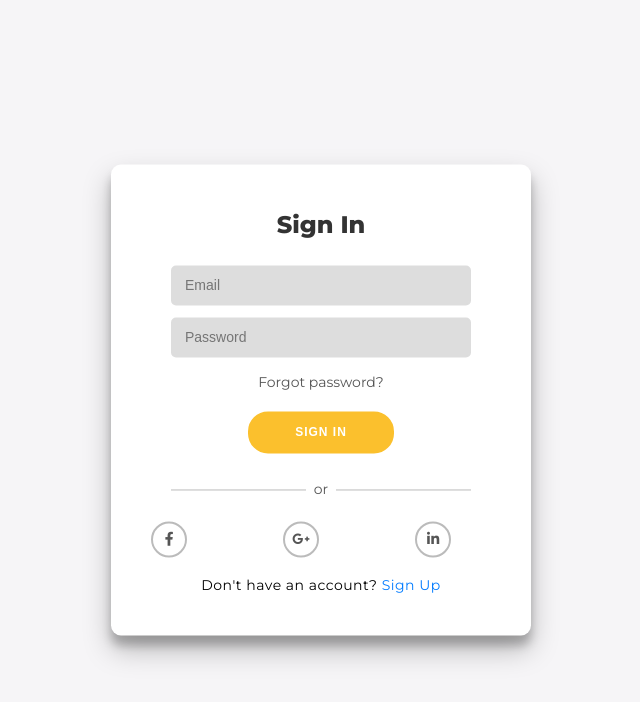
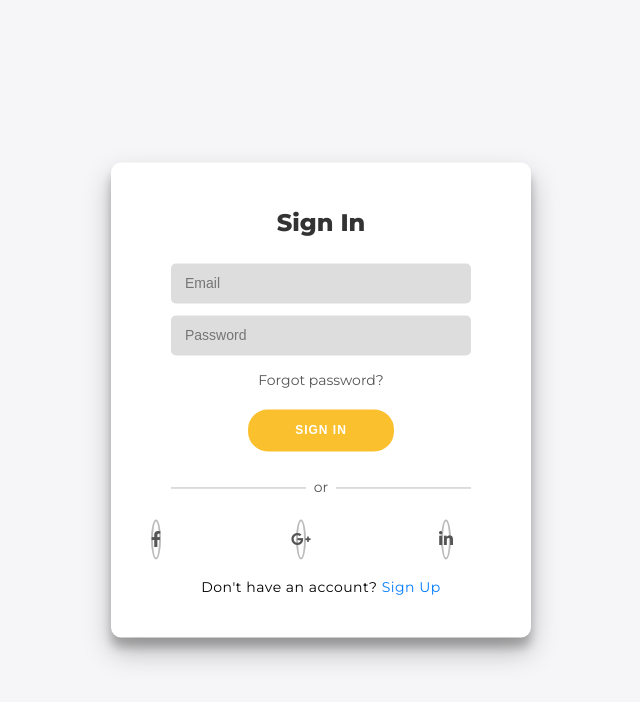
Before and after one commit to Difarnox/apptaskmanajer, a Flask app: page / in a window 1280 px wide. Shown: the top 702 px of the page, without its empty margins (319-959 px from the left). Run offline with Flask 3, Linux system fonts and the light colour scheme; some libraries are stand-ins or nearby versions.

Commit message:
Update signin.css

```diff
--- a/static/css/signin.css
+++ b/static/css/signin.css
@@ -126,12 +126,12 @@ input {
     display: inline-flex;
     justify-content: center;
     align-items: center;
-    height: 36px; /* Kurangi tinggi ikon */
-    width: 36px; /* Kurangi lebar ikon */
+    height: 40px; /* Kurangi tinggi ikon */
+    width: 10px; /* Kurangi lebar ikon */
     background-color: #fff;
     color: #555;
     transition: background-color 0.3s ease, transform 0.2s ease;
-    font-size: 14px; /* Kurangi ukuran font ikon */
+    font-size: 16px; /* Kurangi ukuran font ikon */
 }
 
 .social-container a:hover {
```
